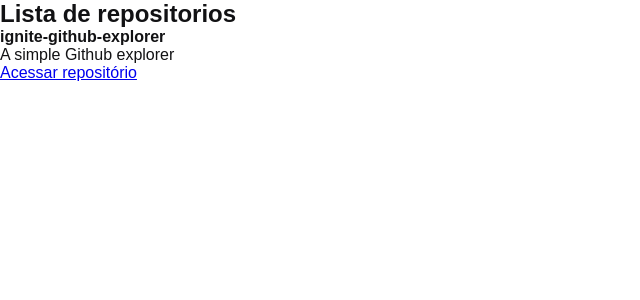
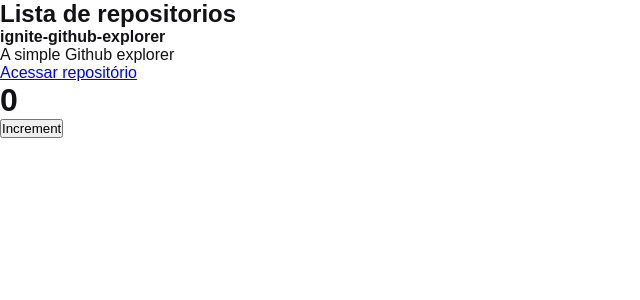
Before and after one commit to washington93/ignite-github-explorer, a React app: page / in a window 1280 px wide. Shown: the top 300 px of the page, without its empty margins (0-640 px from the left). Built offline with nearby package versions, Linux system fonts and the light colour scheme.

Commit message:
Criando Counter.jsx

```diff
--- a/src/App.jsx
+++ b/src/App.jsx
@@ -1,8 +1,12 @@
+import { Counter } from './components/Counter';
 import { RepositoryList } from './components/RepositoryList';
 import './styles/global.scss';
 
 export function App() {
   return (
-    <RepositoryList />
+    <>
+      <RepositoryList />
+      <Counter />
+    </>
   );
 }
--- /dev/null
+++ b/src/components/Counter.jsx
@@ -0,0 +1,21 @@
+import { useState } from 'react';
+
+/*
+*   Nota: Sempre que uma função exportada do react
+*   começar com use essa função é um rook
+*/
+
+export function Counter() {
+    const [counter, setCounter] = useState(0);
+
+    function increment() {
+        setCounter(counter + 1);
+    }
+
+    return (
+        <div>
+            <h1>{counter}</h1>
+            <button type="button" onClick={increment}>Increment</button>
+        </div>
+    )
+}
```
